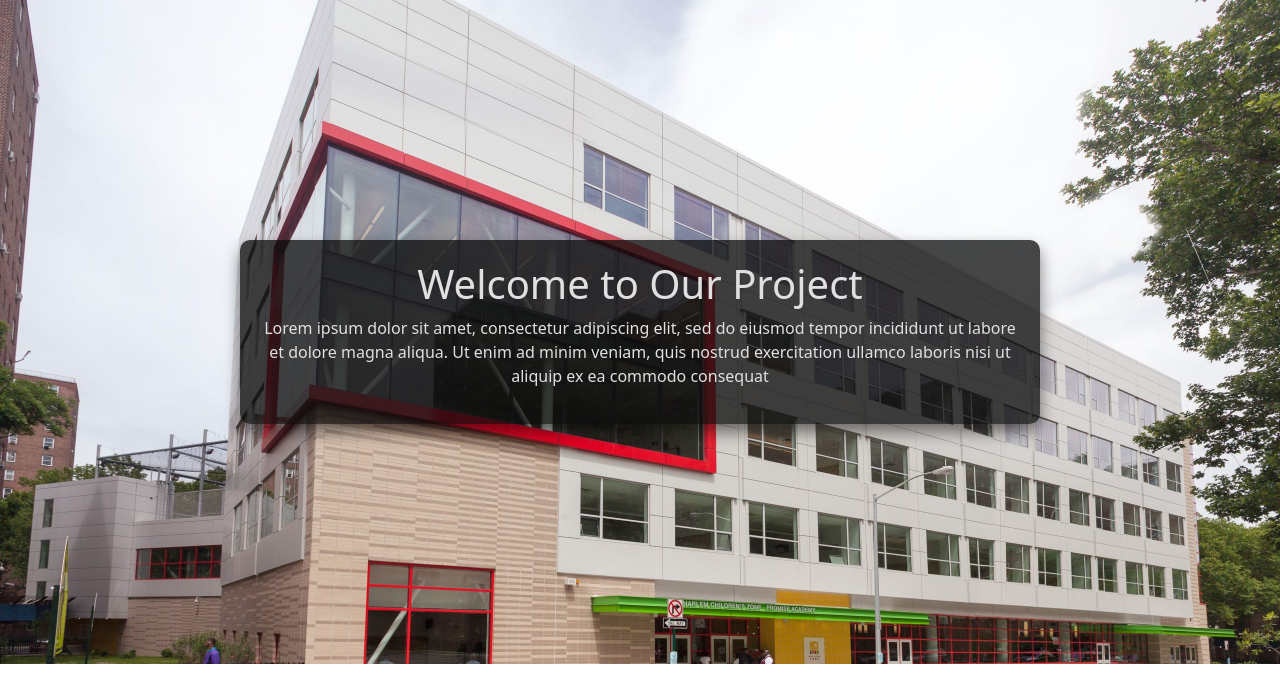
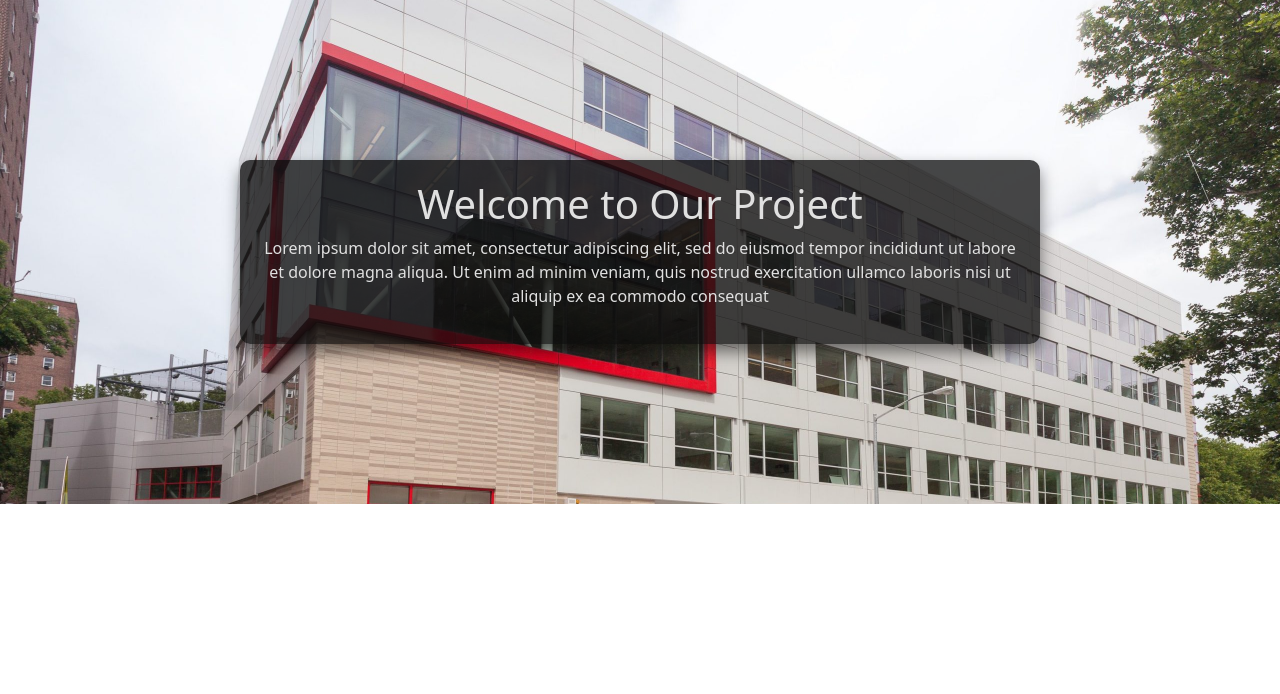
Before and after one commit to dom-edu/light-show-portal, a Flask app: page / in a window 1280 px wide. Shown: the part 106-800 px from the top of the page. Run offline with Flask 3, Linux system fonts and the light colour scheme.

Commit message:
Use relative units for padding in the header section

```diff
--- a/static/main.css
+++ b/static/main.css
@@ -32,7 +32,7 @@ header {
   background-size: cover;
   background-position: center;
   color: #e0e0e0;
-  padding: 240px;
+  padding: 20vh;
 }
 header center {
     max-width: 800px;
```
